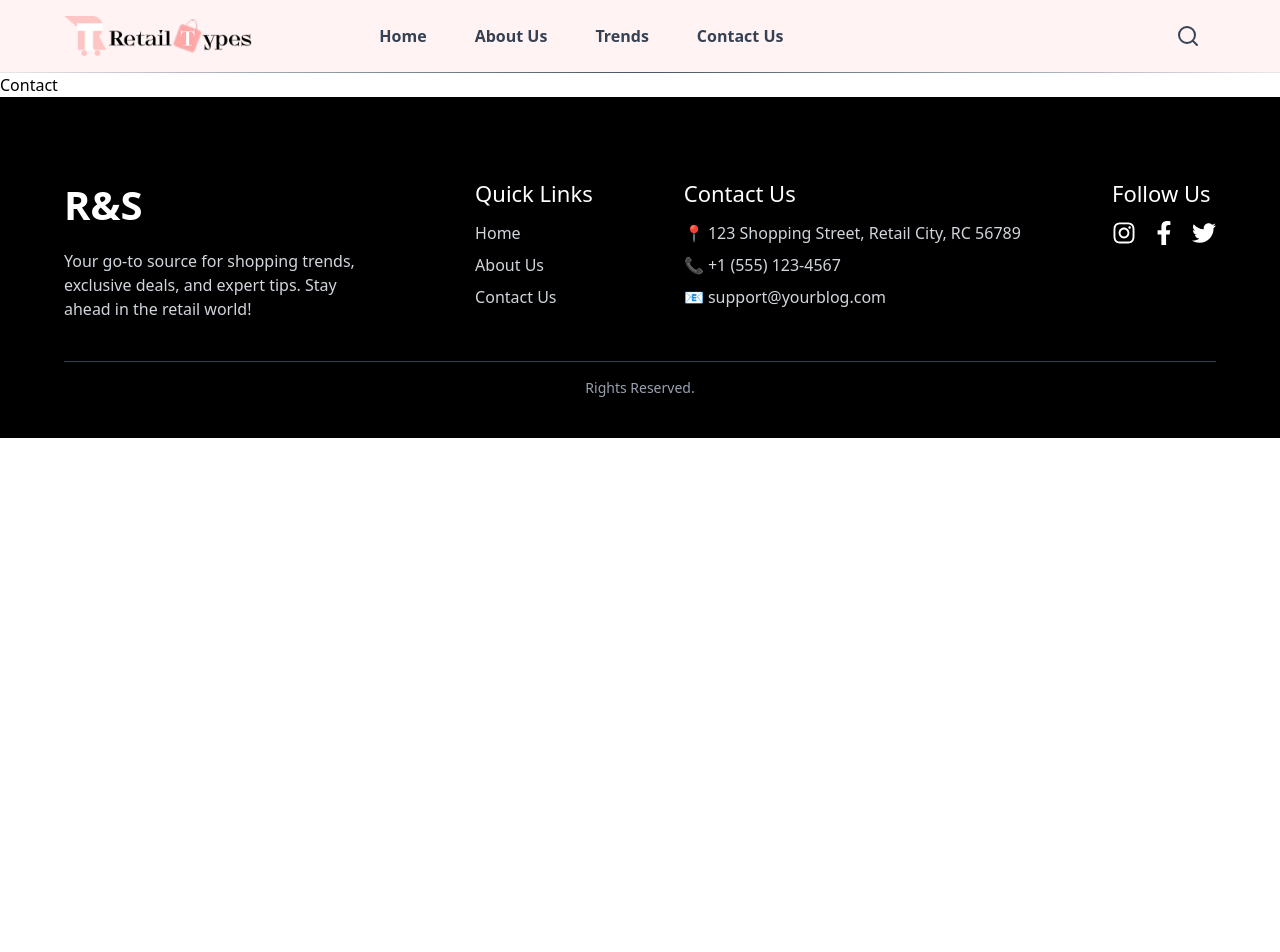
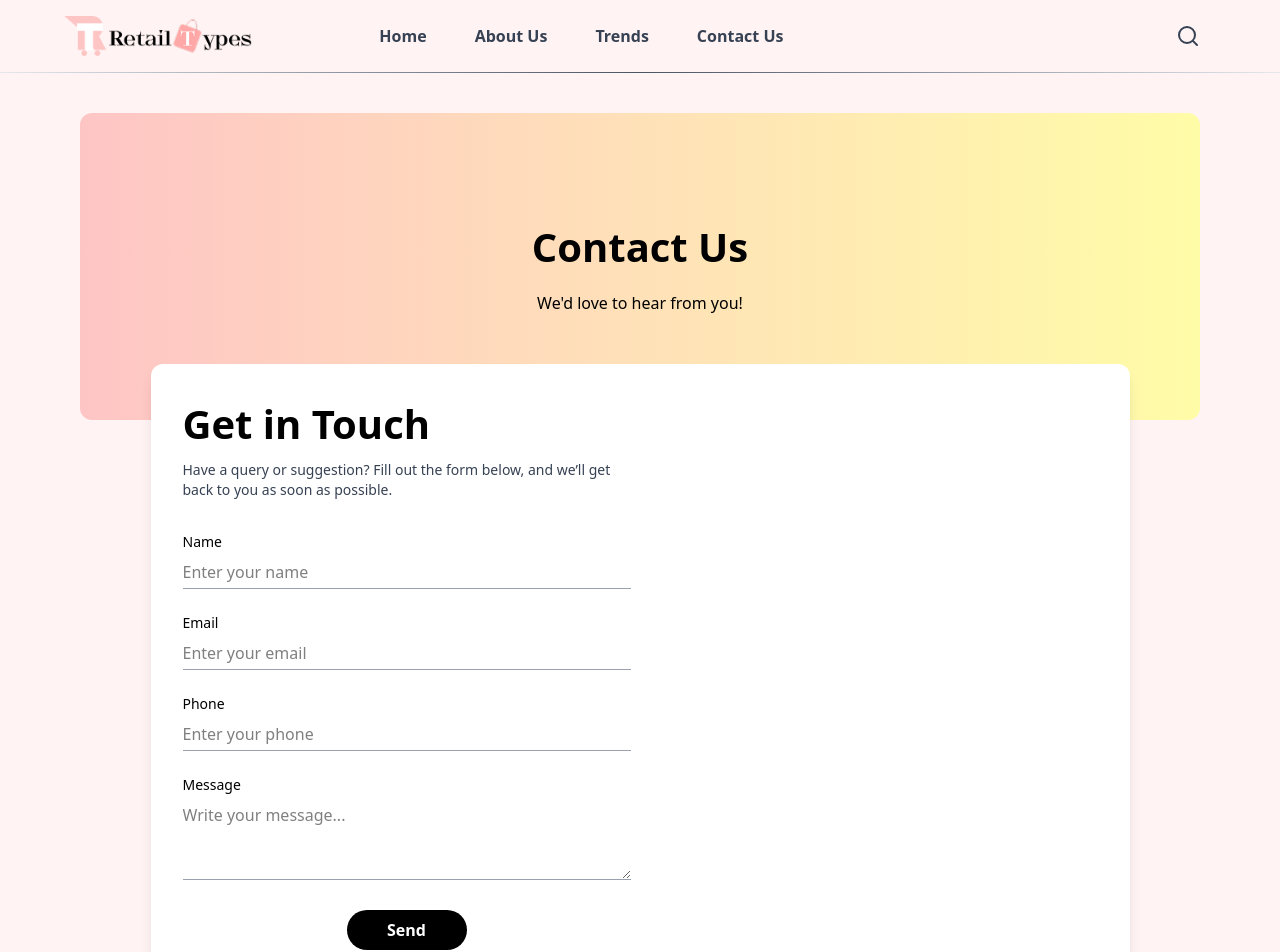
Before and after one commit to abhyudy/website-rs, a React (Vite) app in the folder frontend/: page /contact in a window 1280 px wide. Shown: the top 952 px of the page. Before the commit the page ends 800 px from the top, so only its background shows below. Built offline with nearby package versions, Linux system fonts and the light colour scheme.

Commit message:
Add new Trends, Contact

```diff
--- a/frontend/src/components/Footer.jsx
+++ b/frontend/src/components/Footer.jsx
@@ -34,17 +34,31 @@ const Footer = () => {
             </h5>{' '}
             <ul className="text-sm sm:text-base space-y-2 text-gray-300">
               <li>
-                <a href="#" className="hover:text-gray-100 transition-colors">
+                <a href="/" className="hover:text-gray-100 transition-colors">
                   Home
                 </a>
               </li>
               <li>
-                <a href="#" className="hover:text-gray-100 transition-colors">
+                <a
+                  href="/about"
+                  className="hover:text-gray-100 transition-colors"
+                >
                   About Us
                 </a>
               </li>
               <li>
-                <a href="#" className="hover:text-gray-100 transition-colors">
+                <a
+                  href="/trends"
+                  className="hover:text-gray-100 transition-colors"
+                >
+                  Trends
+                </a>
+              </li>
+              <li>
+                <a
+                  href="/contact"
+                  className="hover:text-gray-100 transition-colors"
+                >
                   Contact Us
                 </a>
               </li>
--- a/frontend/src/components/TrendingCard.jsx
+++ b/frontend/src/components/TrendingCard.jsx
@@ -1,24 +1,92 @@
 import React from 'react'
 
-const TrendingCard = ({ image, title, date, author, desc }) => {
+const TrendingCard = ({ image, date, author, desc }) => {
   return (
     <div
-      className="bg-white rounded-xl overflow-hidden shadow-md"
+      className="bg-white rounded-xl overflow-hidden shadow-sm"
       style={{ width: '367px', height: '303px' }}
     >
+      {/* Image */}
       <div className="h-[150px] w-full overflow-hidden">
-        <img src={image} alt={title} className="w-full h-full object-cover" />
+        <img
+          src={image}
+          alt="Trending"
+          className="w-full h-full object-cover"
+        />
       </div>
+
+      {/* Content */}
       <div className="p-4 flex flex-col justify-between h-[153px]">
         <p className="text-xs text-gray-600 mb-1">
           By {author} • {date}
         </p>
-        <h3 className="text-base font-semibold mb-1 truncate">{title}</h3>
-        <p className="text-sm text-gray-600 mb-2 line-clamp-2">{desc}</p>
-        <a href="#" className="text-pink-500 text-sm font-medium mt-auto">
+        <p className="text-sm text-gray-600 mt-2">{desc}</p>
+        <a
+          href="#"
+          className="text-pink-500 text-sm font-medium underline mt-auto"
+        >
           Read More
         </a>
       </div>
+
+       <div className="bg-background-color text-black py-10 px-4 sm:px-6 md:px-10 flex justify-center">
+      {/* Outer Container */}
+      <div className="bg-white rounded-xl shadow-lg w-[979px] h-[747px] p-8 flex flex-col justify-start">
+        {/* Title & Subtitle */}
+        <h2 className="text-3xl font-bold mb-2">Get in Touch</h2>
+        <p className="text-sm text-gray-700 mb-8 max-w-md">
+          Have a query or suggestion? Fill out the form below, and we’ll get back to you as soon as possible.
+        </p>
+
+        {/* Form */}
+        <form className="space-y-6 w-full max-w-md">
+          <div>
+            <label className="block text-sm font-medium mb-1" htmlFor="name">Name</label>
+            <input
+              type="text"
+              id="name"
+              className="w-full border-b border-gray-400 focus:outline-none py-1"
+              placeholder="Enter your name"
+            />
+          </div>
+          <div>
+            <label className="block text-sm font-medium mb-1" htmlFor="email">Email</label>
+            <input
+              type="email"
+              id="email"
+              className="w-full border-b border-gray-400 focus:outline-none py-1"
+              placeholder="Enter your email"
+            />
+          </div>
+          <div>
+            <label className="block text-sm font-medium mb-1" htmlFor="phone">Phone</label>
+            <input
+              type="tel"
+              id="phone"
+              className="w-full border-b border-gray-400 focus:outline-none py-1"
+              placeholder="Enter your phone"
+            />
+          </div>
+          <div>
+            <label className="block text-sm font-medium mb-1" htmlFor="message">Message</label>
+            <textarea
+              id="message"
+              rows="3"
+              className="w-full border-b border-gray-400 focus:outline-none py-1"
+              placeholder="Write your message..."
+            />
+          </div>
+
+          {/* Submit Button */}
+          <button
+            type="submit"
+            className="bg-black text-white font-semibold px-6 py-2 rounded-full w-full max-w-[120px] mx-auto block hover:bg-gray-900"
+          >
+            Send
+          </button>
+        </form>
+      </div>
+    </div>
     </div>
   )
 }
--- a/frontend/src/pages/Contact.jsx
+++ b/frontend/src/pages/Contact.jsx
@@ -2,7 +2,91 @@ import React from 'react'
 
 const Contact = () => {
   return (
-    <div>Contact</div>
+    <div className="bg-background-color text-white pt-10 px-4 sm:px-6 md:px-10 lg:px-20 relative">
+      {/* Gradient Header Section */}
+      <div className="bg-gradient-to-r from-[#FEC5C5] to-[#FFFCA7] text-background-black rounded-xl mx-auto w-full max-w-[1200px] h-[307px] flex flex-col justify-center items-center text-center p-6 sm:p-10">
+        <h2 className="text-3xl sm:text-4xl md:text-5xl font-bold mb-2 sm:mb-4">
+          Contact Us
+        </h2>
+        <p className="text-sm sm:text-base max-w-3xl mx-auto px-2">
+          We'd love to hear from you!
+        </p>
+      </div>
+
+      {/* Contact Form Section */}
+      <div className="flex justify-center -mt-[5%] z-10 relative mb-20">
+        <div className="bg-white rounded-xl shadow-lg w-[979px] h-[747px] p-8 flex flex-col justify-start text-black">
+          {/* Form Heading */}
+          <h2 className="text-3xl font-bold mb-2">Get in Touch</h2>
+          <p className="text-sm text-gray-700 mb-8 max-w-md">
+            Have a query or suggestion? Fill out the form below, and we’ll get
+            back to you as soon as possible.
+          </p>
+
+          {/* Form Fields */}
+          <form className="space-y-6 w-full max-w-md">
+            <div>
+              <label className="block text-sm font-medium mb-1" htmlFor="name">
+                Name
+              </label>
+              <input
+                type="text"
+                id="name"
+                className="w-full border-b border-gray-400 focus:outline-none py-1"
+                placeholder="Enter your name"
+              />
+            </div>
+
+            <div>
+              <label className="block text-sm font-medium mb-1" htmlFor="email">
+                Email
+              </label>
+              <input
+                type="email"
+                id="email"
+                className="w-full border-b border-gray-400 focus:outline-none py-1"
+                placeholder="Enter your email"
+              />
+            </div>
+
+            <div>
+              <label className="block text-sm font-medium mb-1" htmlFor="phone">
+                Phone
+              </label>
+              <input
+                type="tel"
+                id="phone"
+                className="w-full border-b border-gray-400 focus:outline-none py-1"
+                placeholder="Enter your phone"
+              />
+            </div>
+
+            <div>
+              <label
+                className="block text-sm font-medium mb-1"
+                htmlFor="message"
+              >
+                Message
+              </label>
+              <textarea
+                id="message"
+                rows="3"
+                className="w-full border-b border-gray-400 focus:outline-none py-1"
+                placeholder="Write your message..."
+              />
+            </div>
+
+            {/* Submit Button */}
+            <button
+              type="submit"
+              className="bg-black text-white font-semibold px-6 py-2 rounded-full w-full max-w-[120px] mx-auto block hover:bg-gray-900"
+            >
+              Send
+            </button>
+          </form>
+        </div>
+      </div>
+    </div>
   )
 }
 
--- a/frontend/src/pages/Trending.jsx
+++ b/frontend/src/pages/Trending.jsx
@@ -3,11 +3,11 @@ import { FiSearch } from 'react-icons/fi'
 import TrendingCard from '../components/TrendingCard'
 
 const mockData = Array.from({ length: 30 }, (_, i) => ({
-  id: i,
-  image: `/img/blog${(i % 8) + 1}.jpg`, // Loop through 8 sample images
+  id: i + 1,
+  image: `/img/blog${(i % 6) + 1}.png`,
   title: `Trending Blog Title ${i + 1}`,
   date: 'March 25, 2025',
-  author: 'Emily Carter',
+  author: ['Emily Carter', 'John Doe', 'Alice Smith'][i % 3],
   desc: 'The quality of clothing is improving day by day.',
 }))
 
@@ -26,11 +26,11 @@ const Trending = () => {
   const [search, setSearch] = useState('')
   const [currentPage, setCurrentPage] = useState(1)
 
-  const totalPages = Math.ceil(mockData.length / ITEMS_PER_PAGE)
+  const filteredData = mockData.filter((item) =>
+    item.author.toLowerCase().includes(search.toLowerCase())
+  )
 
-  const filteredData = mockData.filter((item) =>
-    item.title.toLowerCase().includes(search.toLowerCase())
-  )
+  const totalPages = Math.ceil(filteredData.length / ITEMS_PER_PAGE)
 
   const paginatedData = filteredData.slice(
     (currentPage - 1) * ITEMS_PER_PAGE,
@@ -38,38 +38,40 @@ const Trending = () => {
   )
 
   return (
-    <div className="bg-background-color text-white py-10 min-h-screen px-4 md:px-20">
-      {/* Heading Section */}
-      <div className="bg-gradient-to-r from-[#FEC5C5] to-[#FFFCA7] text-black rounded-xl p-10 text-center mb-10">
-        <h2 className="text-4xl md:text-5xl font-bold mb-4">Trending Post</h2>
-        <p className="max-w-3xl mx-auto">
+    <div className="bg-background-color text-white py-10 px-4 sm:px-6 md:px-10 lg:px-20">
+      {/* Gradient Heading Section */}
+      <div className="bg-gradient-to-r from-[#FEC5C5] to-[#FFFCA7] text-background-black rounded-xl mx-auto mb-10 w-full max-w-[1200px] h-[307px] flex flex-col justify-center items-center text-center p-6 sm:p-10">
+        <h2 className="text-3xl sm:text-4xl md:text-5xl font-bold mb-2 sm:mb-4">
+          Trending Post
+        </h2>
+        <p className="text-sm sm:text-base max-w-3xl mx-auto px-2">
           Unlock the latest trends, insider tips, and exclusive deals. We bring
           you expert insights, honest reviews, and the smartest shopping
           strategies.
         </p>
       </div>
 
-      {/* Category Buttons and Search */}
-      <div className="bg-background-color py-8 px-4 md:px-16">
-        <div className="flex flex-wrap gap-4 items-center">
+      {/* Category & Search */}
+      <div className="flex flex-wrap gap-4 items-center justify-start mb-8">
         {categories.map((cat, index) => (
           <button
             key={index}
             onClick={() => setSelectedCategory(cat)}
             className={`px-4 py-2 rounded-full border text-sm transition-all ${
               selectedCategory === cat
-                  ? 'bg-black text-white border-black'
-                  : 'bg-white text-black border-gray-300 hover:bg-gray-100'
+                ? 'bg-background-black text-white border-background-black'
+                : 'bg-white text-background-black border-gray-300 hover:bg-gray-100'
             }`}
           >
             {cat}
           </button>
         ))}
 
-          <div className="flex items-center border rounded-full px-4 py-2 w-full sm:w-auto bg-white text-black border-gray-300">
+        {/* Search */}
+        <div className="flex items-center border rounded-full px-4 py-2 bg-white text-background-black border-gray-300 ml-auto w-full sm:w-auto">
           <input
             type="text"
-              placeholder="Search here..."
+            placeholder="Search by author..."
             value={search}
             onChange={(e) => setSearch(e.target.value)}
             className="bg-transparent outline-none w-full"
@@ -77,57 +79,45 @@ const Trending = () => {
           <FiSearch className="text-gray-500 ml-2" />
         </div>
       </div>
-      </div>
 
-      {/* Blog Cards Grid */}
-      <div className="bg-background-color px-4 md:px-16 py-10 min-h-screen">
-        <div className="grid grid-cols-1 sm:grid-cols-2 xl:grid-cols-3 gap-6 justify-items-center">
+      {/* Cards */}
+      <div className="grid grid-cols-1 sm:grid-cols-2 lg:grid-cols-3 gap-x-6 gap-y-10 justify-items-center">
         {paginatedData.map((item) => (
           <TrendingCard key={item.id} {...item} />
         ))}
       </div>
 
-        {/* Pagination Controls */}
-        <div className="flex justify-center mt-8 space-x-2 text-sm">
+      {/* Pagination */}
+      <div className="flex justify-center mt-10 space-x-2 text-sm flex-wrap">
+        {/* Previous */}
         <button
           onClick={() => setCurrentPage((p) => Math.max(p - 1, 1))}
-            className="px-2 py-1 border rounded disabled:opacity-50"
           disabled={currentPage === 1}
+          className="border border-background-black text-background-black px-3 py-1 rounded disabled:opacity-50"
         >
           &laquo;
         </button>
 
-          {Array.from({ length: totalPages }, (_, i) => (
+        {Array.from({ length: totalPages }, (_, i) => i + 1).map((page) => (
           <button
-              key={i}
-              onClick={() => setCurrentPage(i + 1)}
-              className={`px-3 py-1 border rounded ${
-                currentPage === i + 1 ? 'bg-pink-200 text-black' : ''
+            key={page}
+            onClick={() => setCurrentPage(page)}
+            className={`border border-background-black px-3 py-1 rounded ${
+              currentPage === page ? 'bg-background-black text-white' : 'text-background-black'
             }`}
           >
-              {i + 1}
+            {page}
           </button>
-          )).slice(0, 3)}
+        ))}
 
-          <span className="px-2 py-1">...</span>
-
-          <button
-            onClick={() => setCurrentPage(totalPages)}
-            className={`px-3 py-1 border rounded ${
-              currentPage === totalPages ? 'bg-pink-200 text-black' : ''
-            }`}
-          >
-            {totalPages}
-          </button>
-
+        {/* Next */}
         <button
           onClick={() => setCurrentPage((p) => Math.min(p + 1, totalPages))}
-            className="px-2 py-1 border rounded disabled:opacity-50"
           disabled={currentPage === totalPages}
+          className="border border-background-black text-background-black px-3 py-1 rounded disabled:opacity-50"
         >
           &raquo;
         </button>
-        </div>
       </div>
     </div>
   )
```
Lines whose indentation alone changed are shown as unchanged.
